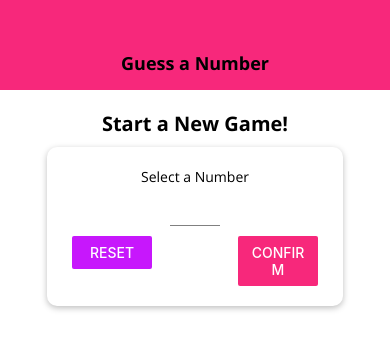
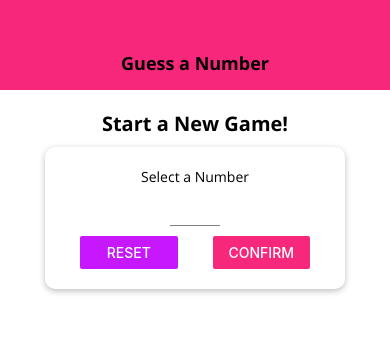
Before and after one commit to charan0017/react-native-complete-guide, a React Native app: screen / in a window 390 px wide. Shown: the top 350 px of the page. Built offline with nearby package versions, Linux system fonts and the light colour scheme.

Commit message:
Updated styling to adjust and support of all screens

```diff
--- a/screens/GameOverScreen.js
+++ b/screens/GameOverScreen.js
@@ -1,5 +1,5 @@
 import React from 'react';
-import { View, Text, StyleSheet, Image } from 'react-native';
+import { View, Text, StyleSheet, Image, Dimensions, ScrollView } from 'react-native';
 
 import BodyText from '../components/BodyText';
 import TitleText from '../components/TitleText';
@@ -8,6 +8,7 @@
 
 const GameOverScreen = ({ guessRounds, userNumber, onRestart }) => {
     return (
+        <ScrollView>
             <View style={styles.screen}>
                 <TitleText>The Game is Over!</TitleText>
                 <View style={styles.imageContainer}>
@@ -27,6 +28,7 @@
                 </View>
                 <MainButton onPress={onRestart}>New Game</MainButton>
             </View>
+        </ScrollView>
     );
 };
 
@@ -37,24 +39,25 @@
         alignItems: 'center'
     },
     imageContainer: {
-        width: 250,
-        height: 250,
-        borderRadius: 200,
+        width: Dimensions.get('window').width * .7,
+        height: Dimensions.get('window').width * .7,
+        borderRadius: Dimensions.get('window').width * .7 / 2,
         borderWidth: 3,
         borderColor: 'black',
         overflow: 'hidden', // To wrap the child elements
-        marginVertical: 20
+        marginVertical: Dimensions.get('window').height / 30
     },
     image: {
         width: '100%',
         height: '100%'
     },
     resultContainer: {
-        marginHorizontal: 20,
-        marginBottom: 15
+        marginHorizontal: 30,
+        marginVertical: Dimensions.get('window').height / 60
     },
     resultText: {
-        textAlign: 'center'
+        textAlign: 'center',
+        fontSize: Dimensions.get('window').height < 400 ? 16 : 20
     },
     highlight: {
         color: Colors.primary,
--- a/screens/GameScreen.js
+++ b/screens/GameScreen.js
@@ -1,5 +1,5 @@
 import React, { useState, useRef, useEffect } from 'react';
-import { View, StyleSheet, Alert, ScrollView, FlatList } from 'react-native';
+import { View, StyleSheet, Alert, ScrollView, FlatList, Dimensions } from 'react-native';
 import { Ionicons } from '@expo/vector-icons';
 
 import BodyText from '../components/BodyText';
@@ -91,13 +91,13 @@
     buttonContainer: {
         flexDirection: 'row',
         justifyContent: 'space-around',
-        marginTop: 20,
+        marginTop: Dimensions.get('window').height > 600 ? 20 : 5,
         width: 300,
-        maxWidth: '80%'
+        maxWidth: '90%'
     },
     listContainer: {
         flex: 1,
-        width: '60%'
+        width: Dimensions.get('window').width > 350 ? '60%' : '80%'
     },
     list: {
         flexGrow: 1,
--- a/screens/StartGameScreen.js
+++ b/screens/StartGameScreen.js
@@ -1,5 +1,5 @@
 import React, { useState } from 'react';
-import { View, Text, StyleSheet, Button, TouchableWithoutFeedback, Keyboard, Alert } from 'react-native';
+import { View, StyleSheet, Button, TouchableWithoutFeedback, Keyboard, Alert, Dimensions } from 'react-native';
 
 import TitleText from '../components/TitleText';
 import BodyText from '../components/BodyText';
@@ -90,8 +90,9 @@
         marginVertical: 10
     },
     inputContainer: {
-        width: 300,
-        maxWidth: '80%',
+        width: '80%',
+        maxWidth: '95%',
+        minWidth: 300,
         alignItems: 'center'
     },
     input: {
@@ -102,10 +103,11 @@
         flexDirection: 'row',
         width: '100%',
         justifyContent: 'space-between',
-        paddingHorizontal: 5
+        paddingHorizontal: 15
     },
     button: {
-        width: 80
+        // width: 100
+        width: Dimensions.get('window').width / 4
     },
     summaryContainer: {
         marginTop: 20,
```
Lines whose indentation alone changed are shown as unchanged.
